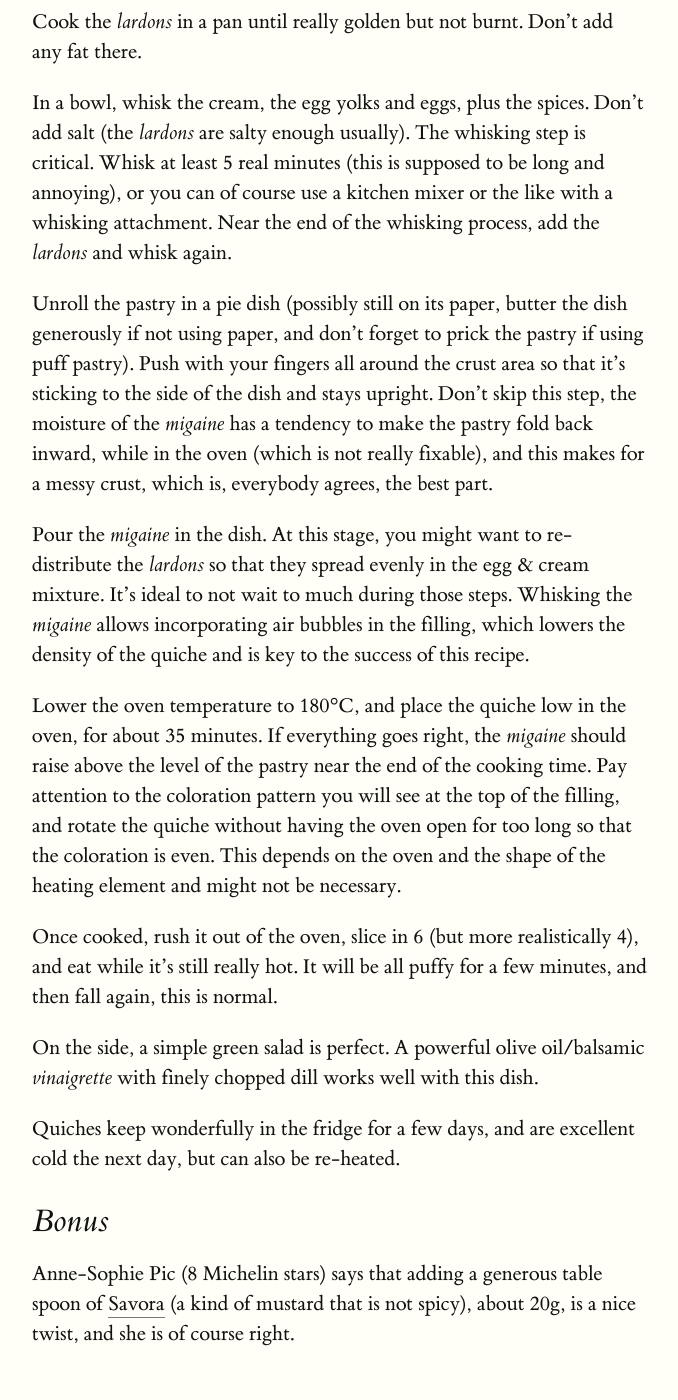
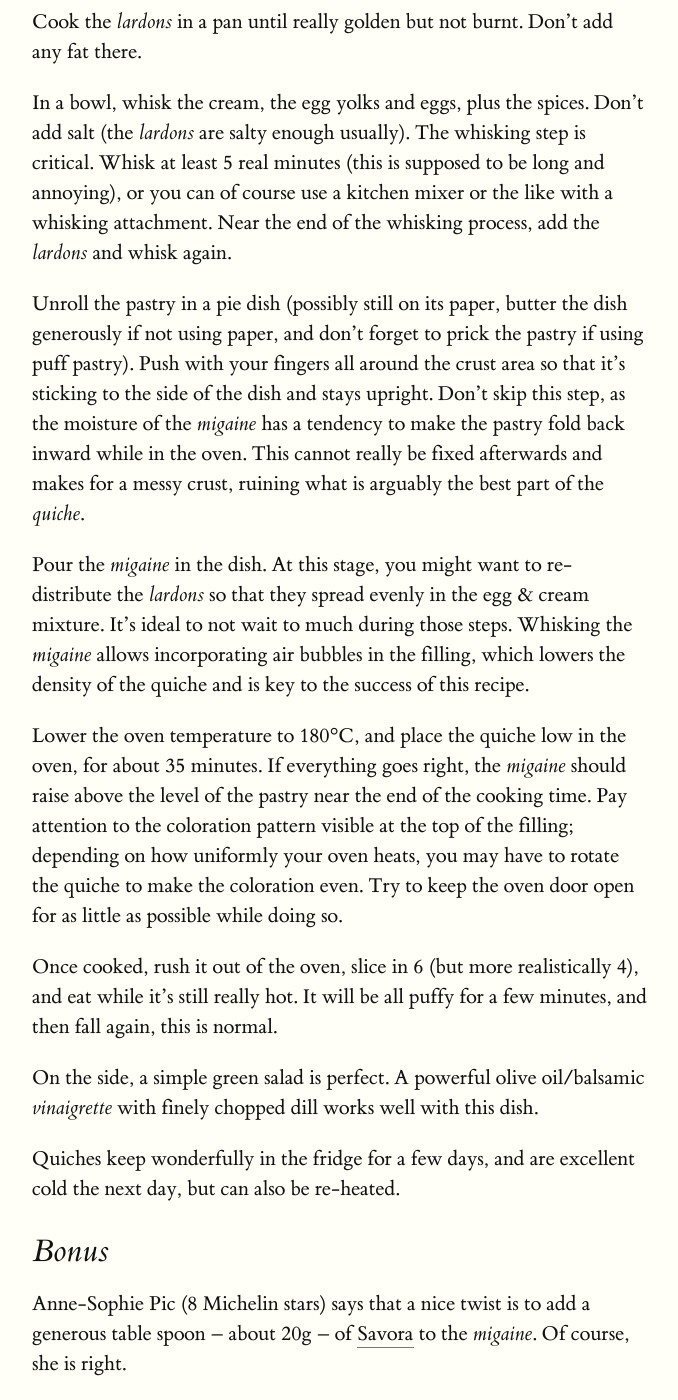
Before and after one commit to feston/recettes, a Jekyll site: the page built from quiche-lorraine.md, in a window 1280 px wide and 1400 px high, scrolled down 1117 px. Shown: the whole window, without its empty margins (128-806 px from the left). Built offline with Jekyll 4.4.1, drawn with Linux system fonts in a browser that asks for light colours; before the commit the page ends 2487 px from its top, so only the background shows below that.

Commit message:
Apply suggestions from code review
Co-authored-by: Clément Geiger <clement.geiger@gmail.com>

```diff
--- a/quiche-lorraine.md
+++ b/quiche-lorraine.md
@@ -50,10 +50,10 @@ the end of the whisking process, add the _lardons_ and whisk again.
 Unroll the pastry in a pie dish (possibly still on its paper, butter the dish
 generously if not using paper, and don't forget to prick the pastry if using
 puff pastry). Push with your fingers all around the crust area so that it's
-sticking to the side of the dish and stays upright. Don't skip this step, the
-moisture of the _migaine_ has a tendency to make the pastry fold back inward,
-while in the oven (which is not really fixable), and this makes for a messy
-crust, which is, everybody agrees, the best part.
+sticking to the side of the dish and stays upright. Don't skip this step, as the
+moisture of the _migaine_ has a tendency to make the pastry fold back inward
+while in the oven. This cannot really be fixed afterwards and makes for a messy crust,
+ruining what is arguably the best part of the _quiche_.
 
 Pour the _migaine_ in the dish. At this stage, you might want to re-distribute
 the _lardons_ so that they spread evenly in the egg & cream mixture. It's ideal
@@ -64,10 +64,9 @@ and is key to the success of this recipe.
 Lower the oven temperature to 180°C, and place the quiche low in the oven, for
 about 35 minutes. If everything goes right, the _migaine_ should raise above the
 level of the pastry near the end of the cooking time. Pay attention to the
-coloration pattern you will see at the top of the filling, and rotate the quiche
-without having the oven open for too long so that the coloration is even. This
-depends on the oven and the shape of the heating element and might not be
-necessary.
+coloration pattern visible at the top of the filling; depending on how uniformly
+your oven heats, you may have to rotate the quiche to make the coloration
+even. Try to keep the oven door open for as little as possible while doing so.
 
 Once cooked, rush it out of the oven, slice in 6 (but more realistically 4), and
 eat while it's still really hot. It will be all puffy for a few minutes, and
@@ -81,6 +80,5 @@ the next day, but can also be re-heated.
 
 ## Bonus
 
-Anne-Sophie Pic (8 Michelin stars) says that adding a generous table spoon of
-[Savora](https://fr.wikipedia.org/wiki/Savora) (a kind of mustard that is not
-spicy), about 20g, is a nice twist, and she is of course right.
+Anne-Sophie Pic (8 Michelin stars) says that a nice twist is to add a generous table spoon &ndash; about 20g &ndash; of
+[Savora](https://fr.wikipedia.org/wiki/Savora) to the _migaine_. Of course, she is right.
```
